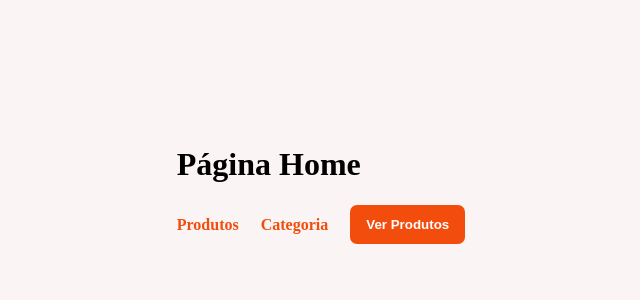
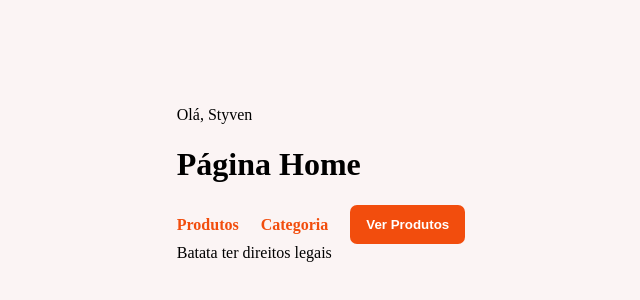
Before and after one commit to StyvenNoronha/react-routes, a React (Vite) app: page / in a window 1280 px wide. Shown: the part 216-516 px from the top of the page, without its empty margins (319-959 px from the left). Built offline with nearby package versions, Linux system fonts and the light colour scheme.

Commit message:
Layout Routes

```diff
--- /dev/null
+++ b/src/components/layout/index.tsx
@@ -0,0 +1,17 @@
+import "./styles.css"
+
+import { Outlet} from "react-router"
+
+export function Layout(){
+    return(
+        <div>
+            <header>
+                <p>Olá, Styven</p>
+            </header>
+            <Outlet />
+            <footer>
+                Batata ter direitos legais
+            </footer>
+        </div>
+    )
+}
--- a/src/routes/AppRoutes.tsx
+++ b/src/routes/AppRoutes.tsx
@@ -1,20 +1,20 @@
 import { Routes, Route } from "react-router";
-import { Home } from "../pages/home";
+import { Home } from "../pages/Home";
 import { Product } from "../pages/Product";
 import { NotFound } from "../pages/NotFound";
 import { Details } from "../pages/Details";
+import { Layout } from "../components/layout";
 
+export function AppRoutes() {
+  return (
+    <Routes>
+      <Route path="/" element={<Layout />}>
+        <Route path="/" index element={<Home />} />
+        <Route path="/product" element={<Product />} />
+        <Route path="/details/:id" element={<Details />} />
+      </Route>
 
-
-export function AppRoutes(){
-    return (
-        <Routes>
-            <Route path="/" index element={<Home/>} />
-            <Route path="/product" element={<Product/>}/>
-            <Route path="/details/:id" element={<Details/>}/>
-
-
-            <Route path="*" element={<NotFound/>}/>
-        </Routes>
-    )
+      <Route path="*" element={<NotFound />} />
+    </Routes>
+  );
 }
```
Also changed, not shown: src/components/layout/styles.css (added).
